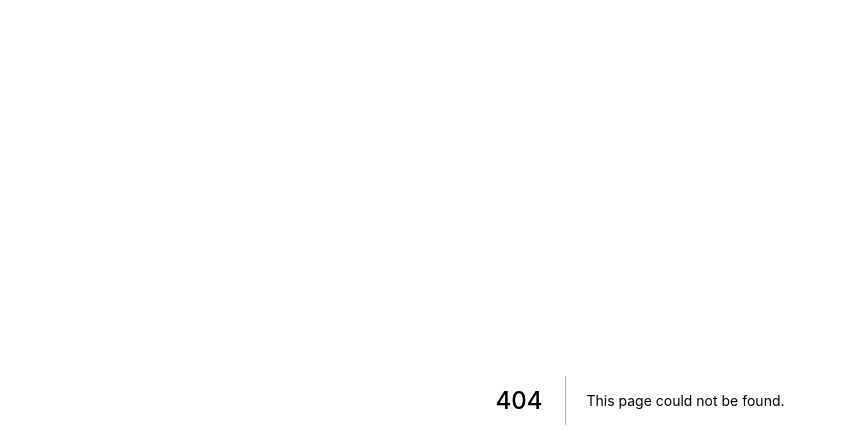
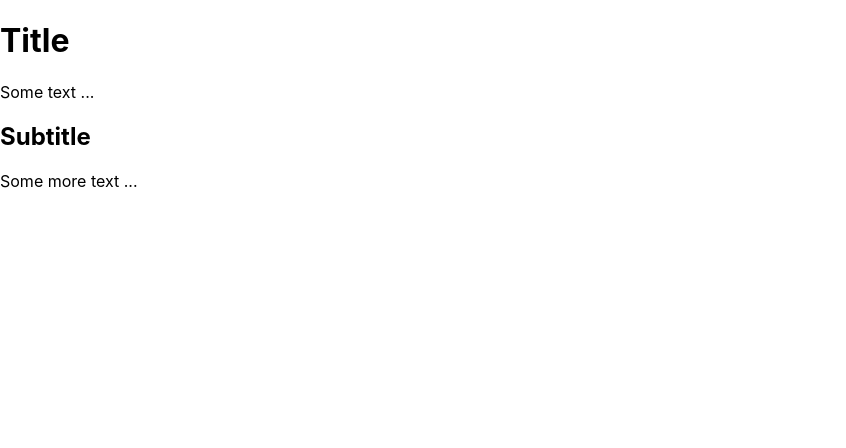
Before and after one commit to JoelBosch90/stocks-in-motion, a Next.js app in the folder client/: page /about in a window 1280 px wide. Before the commit this address had no page. Shown: the top 448 px of the page, without its empty margins (0-846 px from the left). Built offline with nearby package versions, Linux system fonts and the light colour scheme.

Commit message:
Initial about page setup with Next

```diff
--- /dev/null
+++ b/client/components/layout.tsx
@@ -0,0 +1,29 @@
+/**
+ *  Component that creates a common page layout including a navigation header
+ *  and a website footer. It can be used encapsulate the page's content like
+ *  this, which will automatically add the common page layout:
+ *    <Layout>
+ *      <h1>Some content example title</h1>
+ *      <p>Some content example text</p>
+ *    </Layout>
+ */
+
+import Header from './layout/header'
+import Footer from './layout/footer'
+
+interface LayoutProps {
+  children: JSX.Element | JSX.Element[]
+  home?: boolean
+}
+
+const Layout = ({ children }: LayoutProps) => {
+  return (
+    <>
+      <Header />
+      { children }
+      <Footer />
+    </>
+  )
+}
+
+export default Layout
--- /dev/null
+++ b/client/components/layout/footer.tsx
@@ -0,0 +1,15 @@
+/**
+ *  Component that creates a footer for the common website layout.
+ */
+
+interface FooterProps {}
+
+const Footer = ({}: FooterProps) => {
+  return (
+    <footer>
+
+    </footer>
+  )
+}
+
+export default Footer
--- /dev/null
+++ b/client/components/layout/header.tsx
@@ -0,0 +1,17 @@
+/**
+ *  Component that creates a header for the common website layout.
+ */
+
+interface HeaderProps {}
+
+const Header = ({}: HeaderProps) => {
+  return (
+    <header>
+      <nav>
+
+      </nav>
+    </header>
+  )
+}
+
+export default Header
--- /dev/null
+++ b/client/pages/about.tsx
@@ -0,0 +1,20 @@
+/**
+ *  This is a simple page that briefly explains the meaning and use cases of
+ *  this application.
+ */
+
+import type { NextPage } from 'next'
+import Layout from '../components/layout'
+
+const About : NextPage = () => {
+  return (
+    <Layout>
+      <h1>Title</h1>
+      <p>Some text ...</p>
+      <h2>Subtitle</h2>
+      <p>Some more text ...</p>
+    </Layout>
+  )
+}
+
+export default About
--- a/client/pages/api/hello.ts
+++ /dev/null
@@ -1,13 +0,0 @@
-// Next.js API route support: https://nextjs.org/docs/api-routes/introduction
-import type { NextApiRequest, NextApiResponse } from 'next'
-
-type Data = {
-  name: string
-}
-
-export default function handler(
-  req: NextApiRequest,
-  res: NextApiResponse<Data>
-) {
-  res.status(200).json({ name: 'John Doe' })
-}
```
Also changed, not shown: client/pages/_app.tsx (+8 -2 lines).
